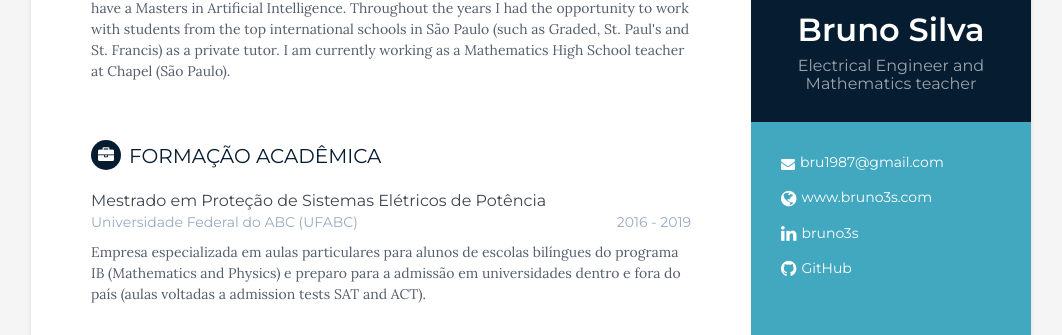
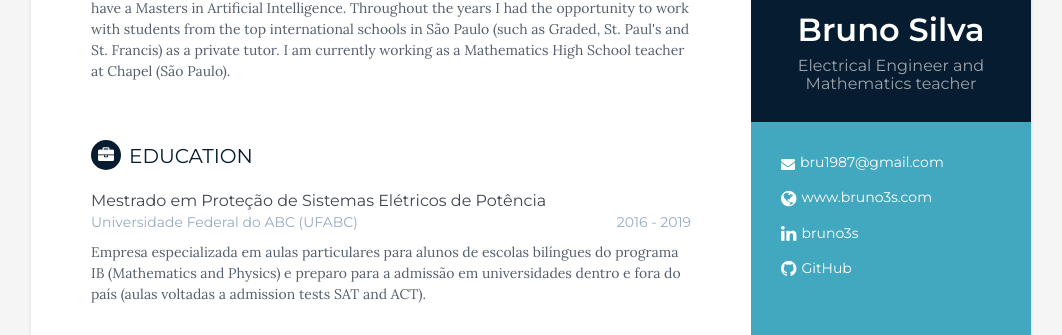
Before and after one commit to bru1987/bru1987.github.io, a Jekyll site: the page built from cv.html, in a window 1280 px wide. Shown: the part 163-498 px from the top of the page, without its empty margins (109-1171 px from the left). Built offline with Jekyll 4.4.1, drawn with Linux system fonts in a browser that asks for light colours.

Commit message:
Update academic.html

```diff
--- a/_includes/academic.html
+++ b/_includes/academic.html
@@ -1,6 +1,6 @@
 {% if site.data.academics %}
 <section class="section experiences-section">
-  <h2 class="section-title"><i class="fa fa-briefcase"></i>Formação Acadêmica</h2>
+  <h2 class="section-title"><i class="fa fa-briefcase"></i>Education</h2>
 
 {% for academic in site.data.academics %}
   <div class="item">
```
